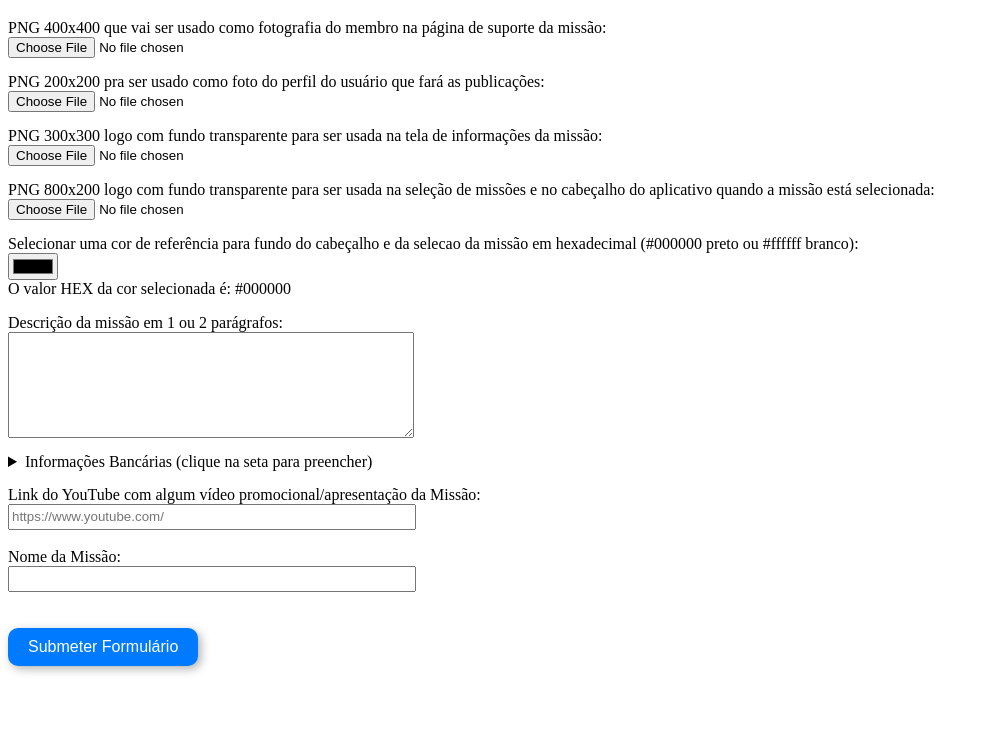
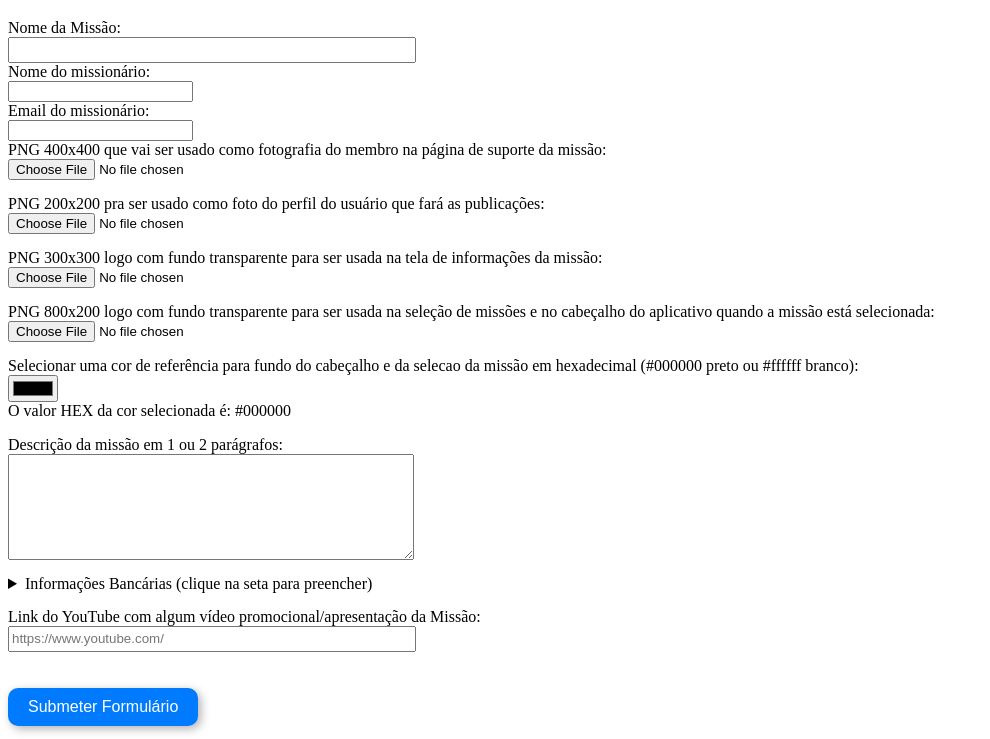
Before and after one commit to delki8/projetomissionarios, a plain HTML site: page formMissionarios.html in a window 1280 px wide. Shown: the part 61-800 px from the top of the page, without its empty margins (0-990 px from the left). Drawn offline with Linux system fonts and the light colour scheme.

Commit message:
realoçao e criaçao de campos 'input', acrescentou a propriedade 'name' em varios inputs e acrescentou propriedades novas ao 'form'.

```diff
--- a/formMissionarios.html
+++ b/formMissionarios.html
@@ -61,22 +61,34 @@
 
   </body>
 
-  <form>
+  <form action="http://localhost:8080/missions"
+        method="post"
+        enctype="multipart/form-data">
+
+    <label>Nome da Missão:</label><br>
+    <input type="text" id="nomeMissao" name="nomeMissao" required> <br>
+
+    <label>Nome do missionário:</label><br>
+    <input type="text" id="nomeMissionario" name="nomeMissionario" required><br>
+
+    <label>Email do missionário:</label><br>
+    <input type="text" id="email" name="email" required><br>
+
 
     <label>PNG 400x400 que vai ser usado como fotografia do membro na página de suporte da missão:</label>
-  <input type="file" id="memberImg" class="input-file" onchange="validateFileTypeAndDimensions(400, 400, 'memberImg')" required>
+    <input type="file" id="memberImg" name="memberImg" class="input-file" onchange="validateFileTypeAndDimensions(400, 400, 'memberImg')" required>
 
     <label>PNG 200x200 pra ser usado como foto do perfil do usuário que fará as publicações:</label>
-  <input type="file" id="profileImg" class="input-file" onchange="validateFileTypeAndDimensions(200, 200, 'profileImg')" required>
+    <input type="file" id="profileImg" name="profileImg" class="input-file" onchange="validateFileTypeAndDimensions(200, 200, 'profileImg')" required>
 
     <label>PNG 300x300 logo com fundo transparente para ser usada na tela de informações da missão:</label>
-  <input type="file" id="missionInform" class="input-file" onchange="validateFileTypeAndDimensions(300, 300, 'missionInform')" required>
+    <input type="file" id="missionInform" name="logoVertical" class="input-file" onchange="validateFileTypeAndDimensions(300, 300, 'missionInform')" required>
 
     <label>PNG 800x200 logo com fundo transparente para ser usada na seleção de missões e no cabeçalho do aplicativo quando a missão está selecionada:</label>
-  <input type="file" id="selectedMission" class="input-file" onchange="validateFileTypeAndDimensions(800, 200, 'selectedMission')" required>
+    <input type="file" id="selectedMission" name="logoHorizontal" class="input-file" onchange="validateFileTypeAndDimensions(800, 200, 'selectedMission')" required>
 
     <label id="picker color"> Selecionar uma cor de referência para fundo do cabeçalho e da selecao da missão em hexadecimal (#000000 preto ou #ffffff branco):</label><br>
-  <input type="color" id="colorPicker">
+    <input type="color" id="colorPicker" name="backgroundColor">
     <p id="hexcolor">O valor HEX da cor selecionada é: <span id="colorValue">#000000</span></p>
 
     <label for="missionDescription" id="fieldDescription">Descrição da missão em 1 ou 2 parágrafos:</label>
@@ -85,7 +97,7 @@
     <details id="informacoes financeiras" class="input-file">
       <summary>Informações Bancárias (clique na seta para preencher)</summary>
       <label for="chave pix">Chave Pix</label>
-    <input type="text" id="chave pix" name="chave pix" class="input-finan" required><br>
+      <input type="text" id="chave pix" name="chavepix" class="input-finan" required><br>
 
       <label for="banco">Banco</label>
       <input type="text" id="banco" name="banco" class="input-finan" required><br>
@@ -97,15 +109,12 @@
       <input type="textconta" id="conta" name="conta" class="input-finan" required><br>
 
       <label for="nome titular">Nome do titular da conta</label>
-    <input type="nome titular" id="nome titular" name="nome titular" class="input-finan" required>
+      <input type="nome titular" id="nometitular" name="nome titular" class="input-finan" required>
     </details>
 
 
     <label>Link do YouTube com algum vídeo promocional/apresentação da Missão:</label><br>
-  <input type="url" id="website" name="website" placeholder="https://www.youtube.com/" required><br><br>
-
-  <label>Nome da Missão:</label><br>
-  <input type="text" id="nomeMissao" required>
+    <input type="url" id="website" name="youtubeLink" placeholder="https://www.youtube.com/" required>
 
     <br>
     <br>
```
Lines whose indentation alone changed are shown as unchanged.
